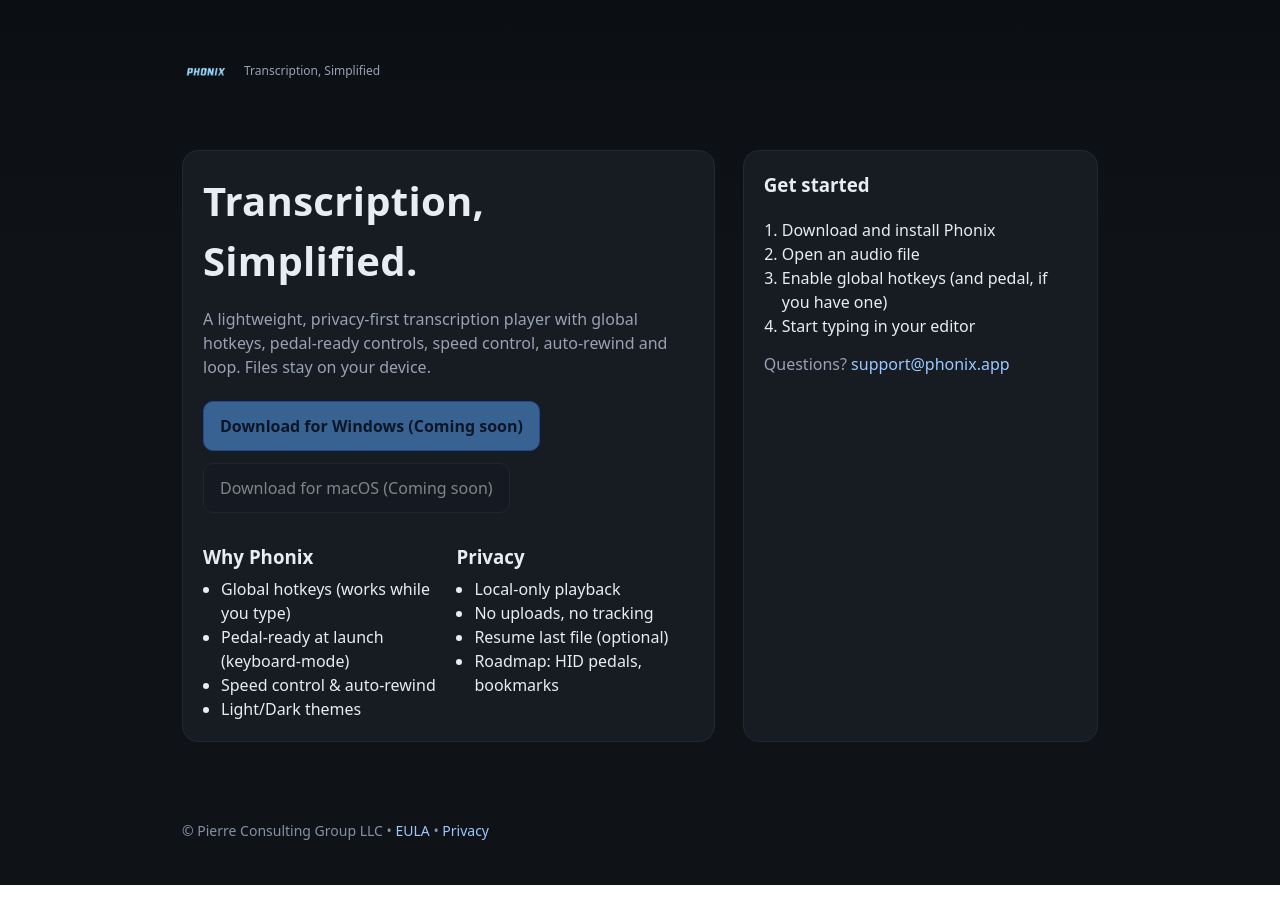
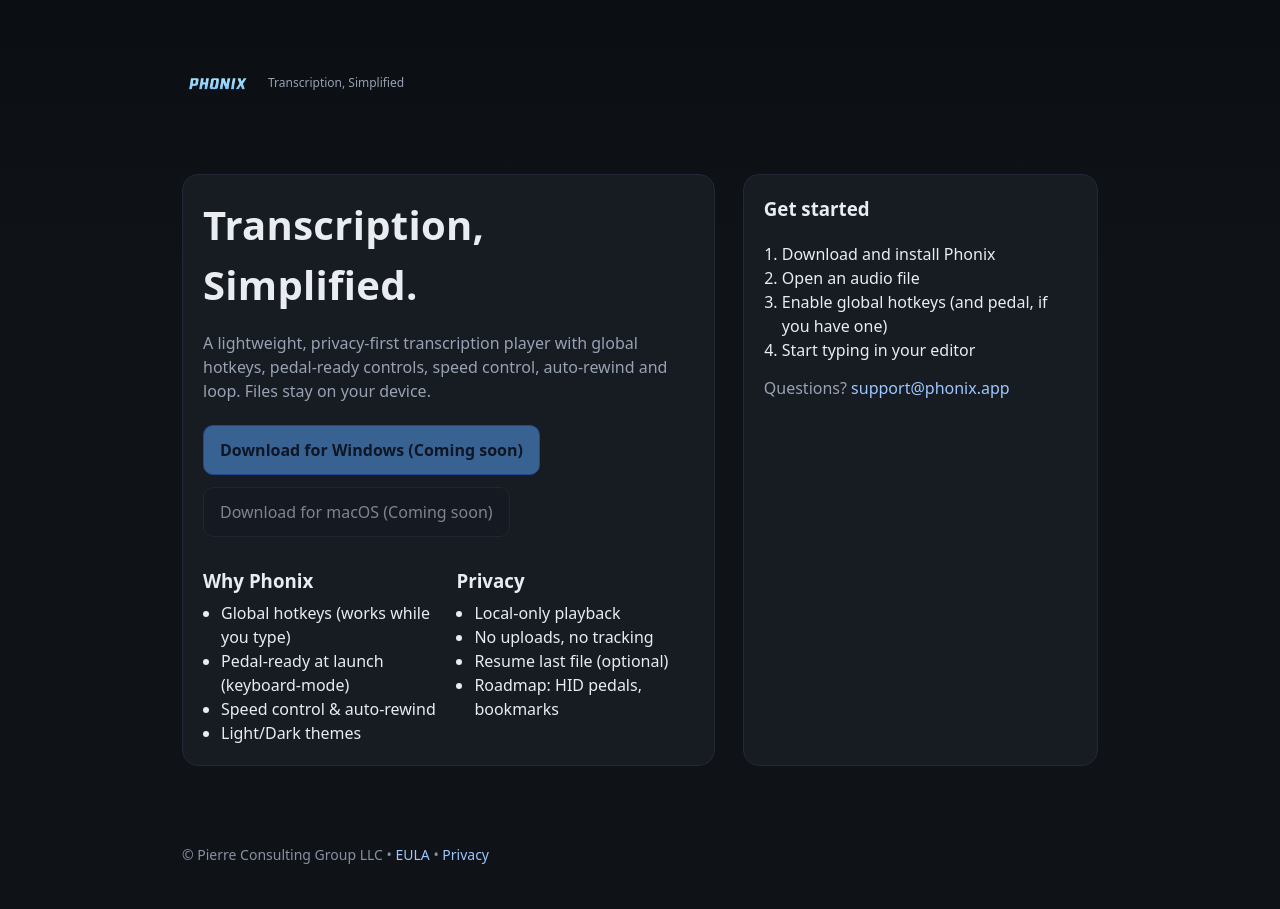
Before and after one commit to bilp9/phonix-site, a plain HTML site: page index.html in a window 1280 px wide. Before the commit the page ends 885 px from the top, so only its background shows below. Drawn offline with Linux system fonts and the light colour scheme.

Commit message:
Update index.html

```diff
--- a/index.html
+++ b/index.html
@@ -22,7 +22,7 @@
     a{ color:inherit; text-decoration:none; }
     .wrap{ max-width:980px; margin:0 auto; padding:32px; }
     header{ display:flex; align-items:center; gap:14px; padding:16px 0; }
-    header img{ height:48px; display:block; }
+    header img{ height:72px; display:block; }
     .tag{ color:var(--muted); font-size:12px; margin-top:-2px; }
     .hero{ display:grid; grid-template-columns:1.2fr .8fr; gap:28px; padding:38px 0; }
     .card{ background:var(--card); border:1px solid #222836; border-radius:16px; padding:20px; }
```
